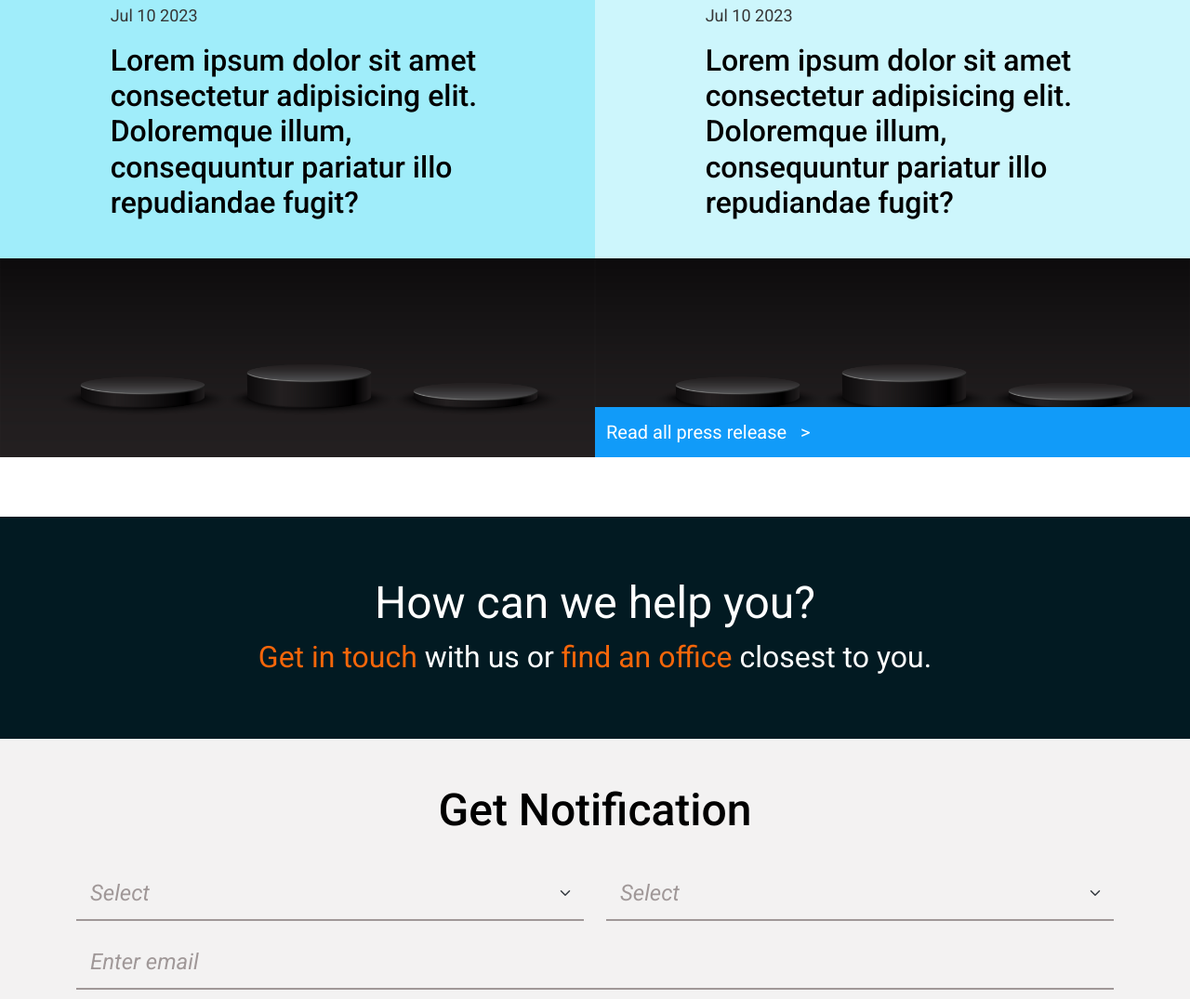
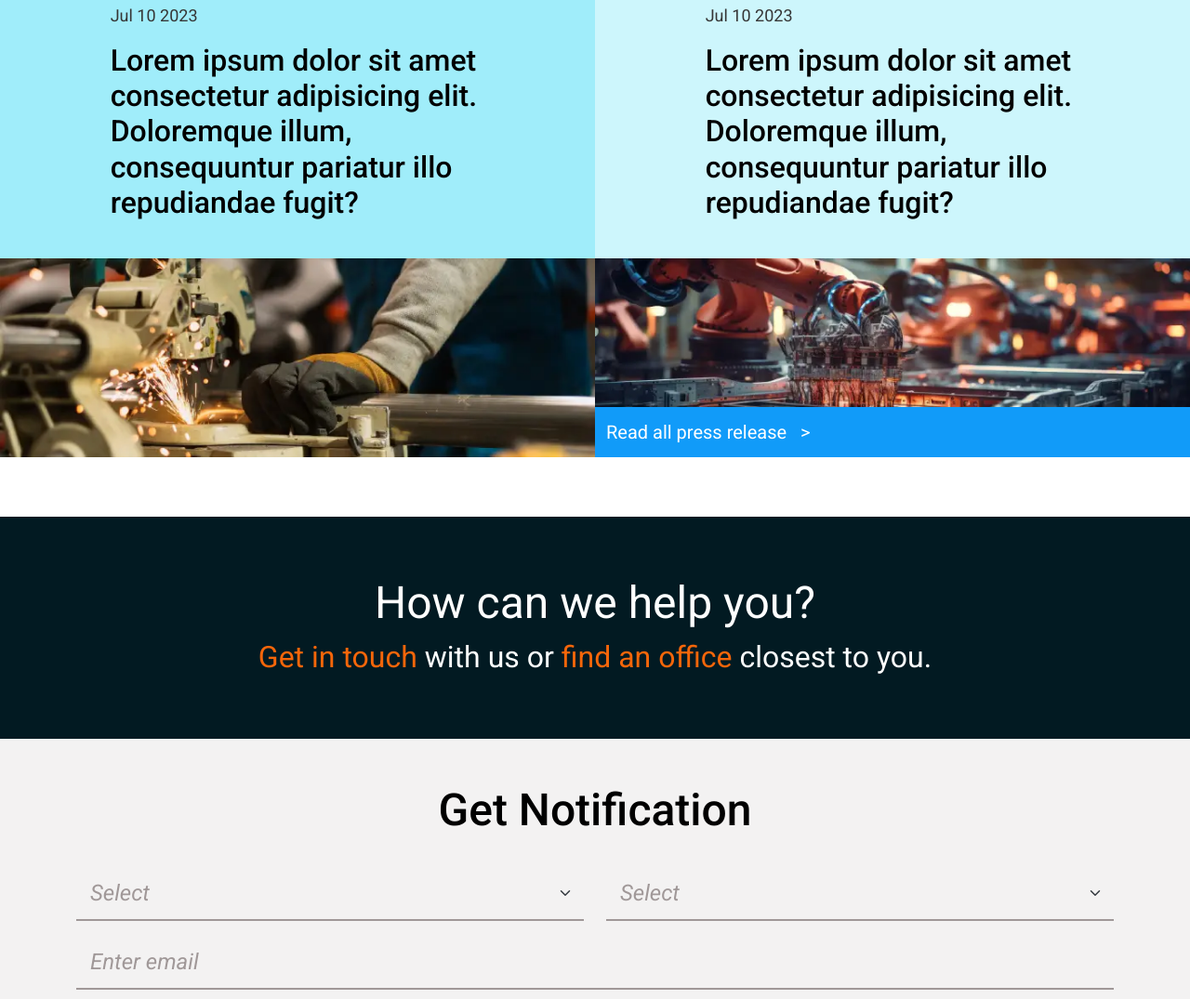
Before and after one commit to Shridhar-Jadhav/machine-test, a plain HTML site: page index.html in a window 1280 px wide. Shown: the part 2969-4044 px from the top of the page at 93% size. Drawn offline with nearby package versions, Linux system fonts and the light colour scheme.

Commit message:
Add files via upload

```diff
--- a/index.html
+++ b/index.html
@@ -3,7 +3,7 @@
 <head>
     <meta charset="UTF-8">
     <meta name="viewport" content="width=device-width, initial-scale=1.0">
-    <title>Document</title>
+    <title>Machine Test</title>
     <link rel="stylesheet" href="assets/css/style.css">
 </head>
 <body>
@@ -306,12 +306,12 @@
                 <div class="row">
                     <div class="col-md-6 px-0">
                         <div class="">
-                            <img src="assets/images/resource/img.jpg" alt="" class="img-fluid">
+                            <img src="assets/images/resource/img1.webp" alt="" class="img-fluid">
                         </div>
                     </div>
                     <div class="col-md-6 px-0">
                         <div class="news-img-right">
-                            <img src="assets/images/resource/img.jpg" alt="" class="img-fluid">
+                            <img src="assets/images/resource/img2.webp" alt="" class="img-fluid">
                             <div class="data">
                                 <a href="#.">Read all press release &nbsp; ></a>
                             </div>
```
